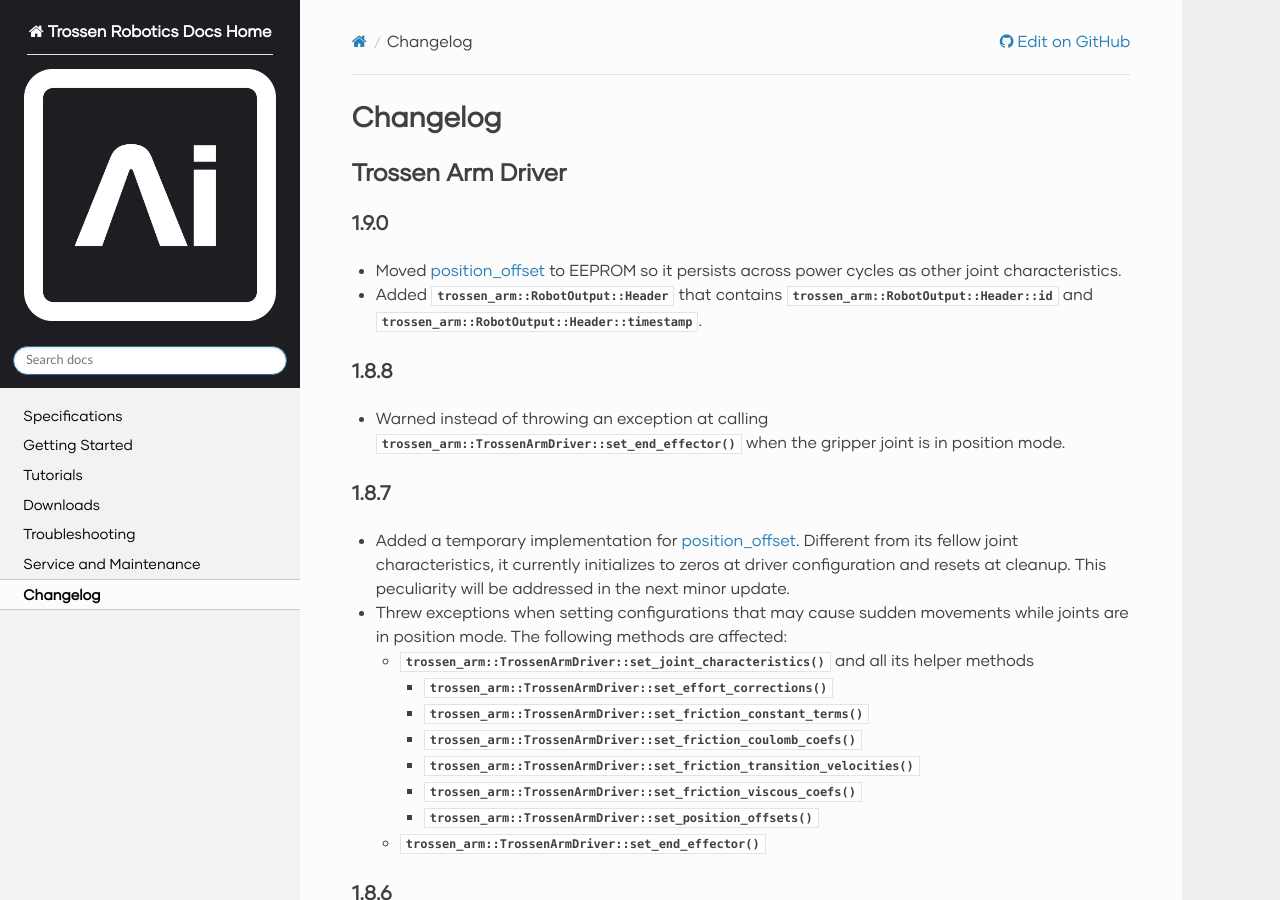
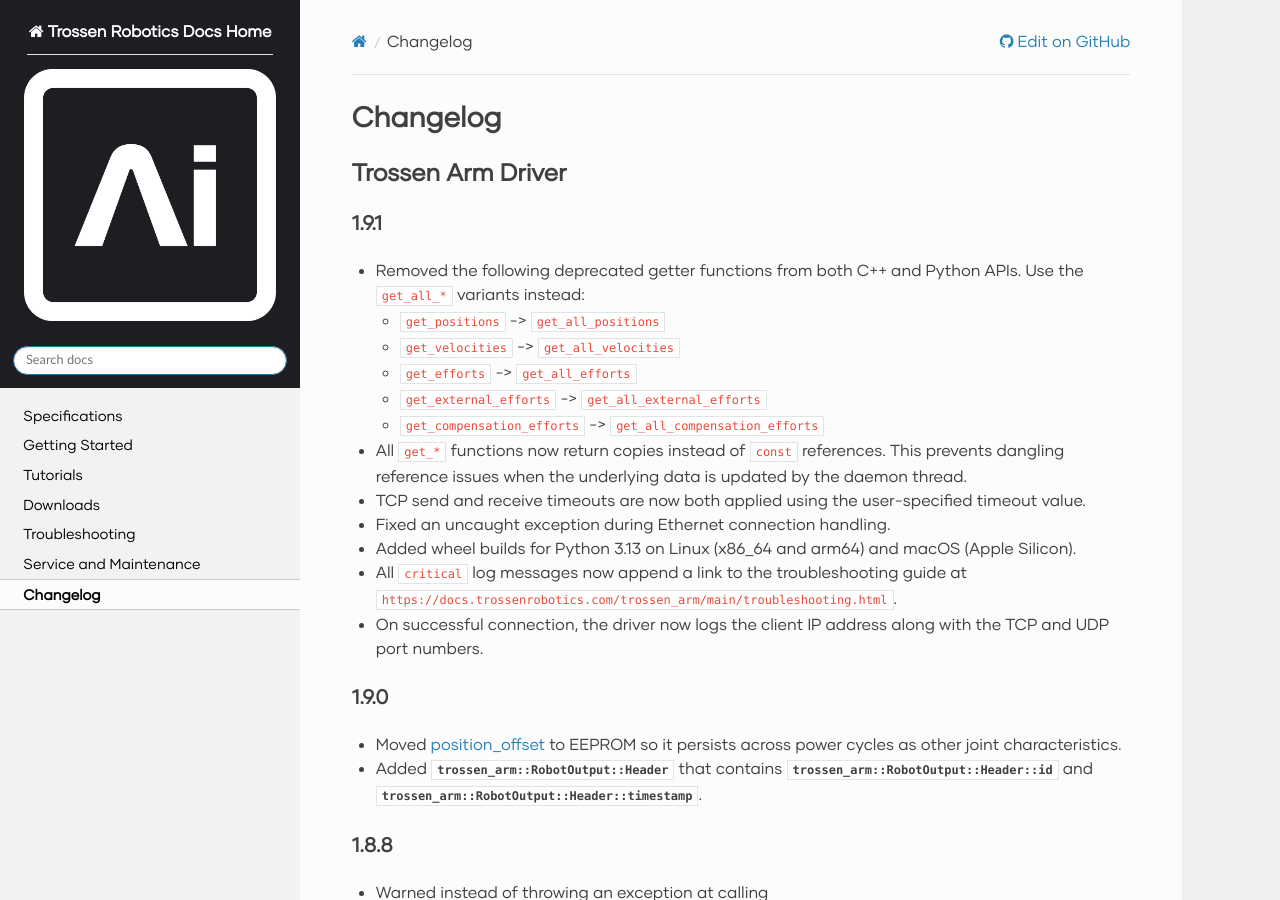
Before and after one commit to TrossenRobotics/trossen_arm, a Sphinx documentation site: the page built from docs/changelog.rst, in a window 1280 px wide and 900 px high. Built offline with Sphinx 7.4.7 and the Read the Docs theme 3.1.0, drawn with Linux system fonts in a browser that asks for light colours; some web fonts are replaced; pages that are not in the unit, such as notebooks, are missing from menus.

Commit message:
Add changelog for driver release v1.9.1 (#181)

```diff
--- a/docs/changelog.rst
+++ b/docs/changelog.rst
@@ -4,6 +4,26 @@ Changelog
 
 Trossen Arm Driver
 ==================
+
+1.9.1
+-----
+
+- Removed the following deprecated getter functions from both C++ and Python APIs.
+  Use the ``get_all_*`` variants instead:
+
+  - ``get_positions`` -> ``get_all_positions``
+  - ``get_velocities`` -> ``get_all_velocities``
+  - ``get_efforts`` -> ``get_all_efforts``
+  - ``get_external_efforts`` -> ``get_all_external_efforts``
+  - ``get_compensation_efforts`` -> ``get_all_compensation_efforts``
+
+- All ``get_*`` functions now return copies instead of ``const`` references.
+  This prevents dangling reference issues when the underlying data is updated by the daemon thread.
+- TCP send and receive timeouts are now both applied using the user-specified timeout value.
+- Fixed an uncaught exception during Ethernet connection handling.
+- Added wheel builds for Python 3.13 on Linux (x86_64 and arm64) and macOS (Apple Silicon).
+- All ``critical`` log messages now append a link to the troubleshooting guide at ``https://docs.trossenrobotics.com/trossen_arm/main/troubleshooting.html``.
+- On successful connection, the driver now logs the client IP address along with the TCP and UDP port numbers.
 
 1.9.0
 -----
```
